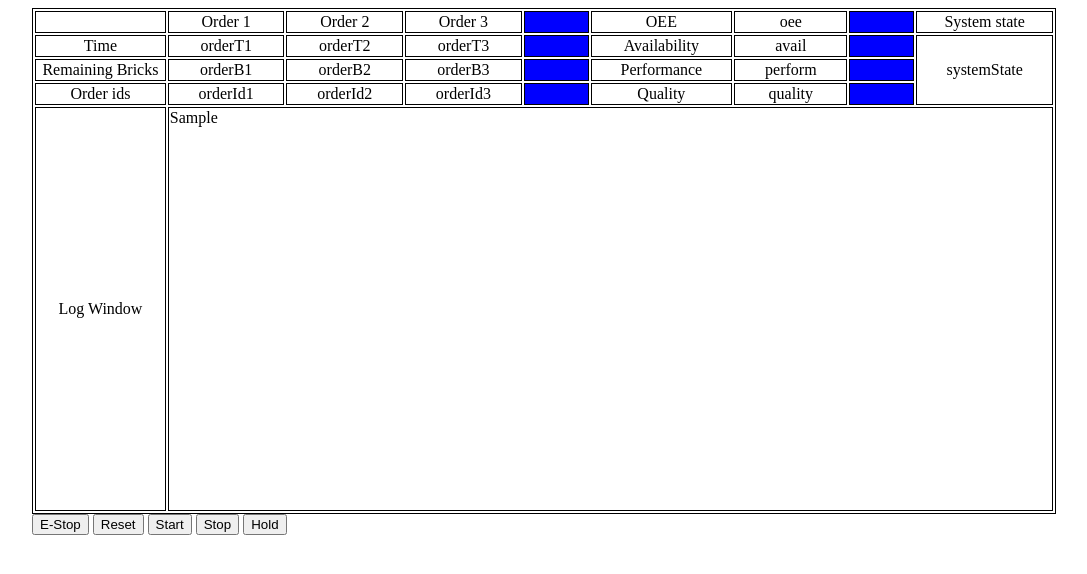
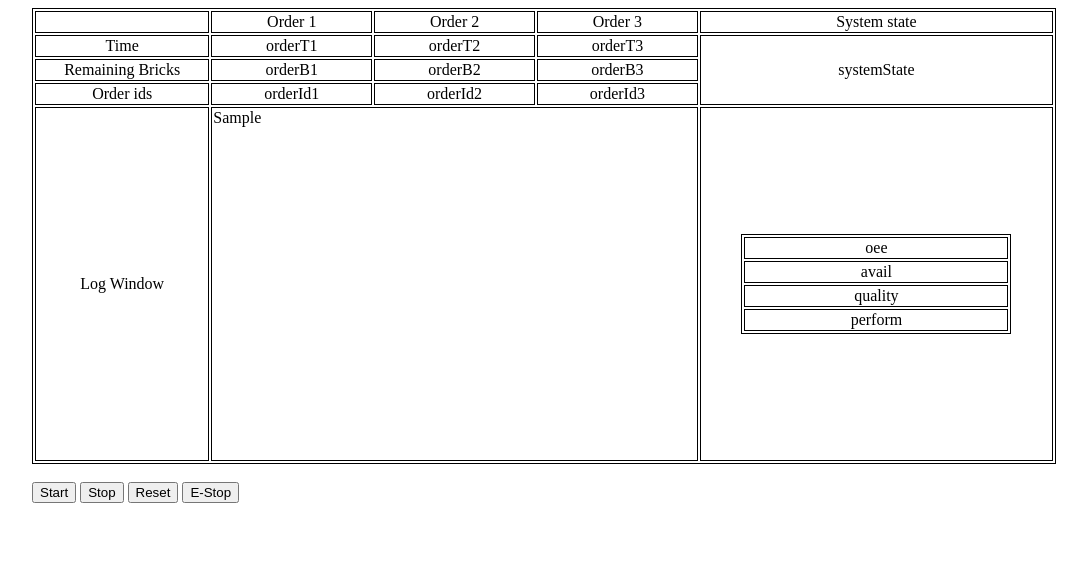
Before and after one commit to RSDgroup4/BrixPicker, a plain HTML site: page GUI/index.html in a window 1280 px wide. Shown: the whole page, without its empty margins (96-1183 px from the left). Drawn offline with Linux system fonts and the light colour scheme.

Commit message:
newest GUI

```diff
--- a/GUI/index.html
+++ b/GUI/index.html
@@ -11,12 +11,8 @@
     var ros;
     var rosLog = "";
     window.onload=function(){
-
-
     setTimeout(function(){
-
     ros = new ROS('ws://192.168.10.164:9090');
-
     var listenerOee = new ros.Topic({
 	name        :'/oee',
 	messageType :'bpMsgs/oee_data'
@@ -46,10 +42,10 @@
 
     //Callback functions.
     function OeeCallback(message){
-        document.getElementById("oee").innerHTML = message.oee.toFixed(2);
-        document.getElementById("avail").innerHTML = message.availability.toFixed(2);
-        document.getElementById("perform").innerHTML = message.performance.toFixed(2);
-        document.getElementById("quality").innerHTML = message.quality.toFixed(2);
+        document.getElementById("oee").innerHTML = "OEE:"+ message.oee.toFixed(2);
+        document.getElementById("avail").innerHTML = "Availability:"+ message.availability.toFixed(2);
+        document.getElementById("perform").innerHTML = "Performance:"+ message.performance.toFixed(2);
+        document.getElementById("quality").innerHTML = "Quality:" +message.quality.toFixed(2);
     }
 
     function OrderDataCallback(message){
@@ -127,7 +123,7 @@
 
     function LogCallback(message){
         //alert(message);
-        rosLog = message.data + "<br/>"+ rosLog;
+        rosLog = "- " + message.data + "<br/>"+ rosLog;
         document.getElementById("log").innerHTML = rosLog;
         //document.getElementById("log").innerHTML =   message.data + "<br/>"
     }
@@ -201,10 +197,6 @@
             <td>Order 1</td>
             <td>Order 2</td>
             <td>Order 3</td>
-            <td style="background-color: blue;"></td>
-            <td>OEE</td>
-            <td id="oee">oee</td>
-            <td style="background-color: blue;"></td>
             <td>System state</td>
         </tr>
         <tr>
@@ -212,10 +204,6 @@
             <td id="orderT1">orderT1</td>
             <td id="orderT2">orderT2</td>
             <td id="orderT3">orderT3</td>
-            <td style="background-color: blue;"></td>
-            <td>Availability</td>
-            <td id="avail">avail</td>
-            <td style="background-color: blue;"></td>
             <td rowspan="3" id="systemState">systemState</td>
         </tr>
         <tr>
@@ -223,34 +211,33 @@
             <td id="orderB1">orderB1</td>
             <td id="orderB2">orderB2</td>
             <td id="orderB3">orderB3</td>
-            <td style="background-color: blue;"></td>
-            <td>Performance</td>
-            <td id="perform">perform</td>
-            <td style="background-color: blue;"></td>
         </tr>
         <tr>
             <td id="orderId">Order ids</td>
             <td id="orderId1">orderId1</td>
             <td id="orderId2">orderId2</td>
             <td id="orderId3">orderId3</td>
-            <td style="background-color: blue;"></td>
-            <td>Quality</td>
-            <td id="quality">quality</td>
-            <td style="background-color: blue;"></td>
         </tr>
+
         <tr>
             <td>Log Window</td>
-            <td colspan="8"><div id="log" style="height:400px; overflow:auto; text-align: left;">Sample</div></td>
+            <td colspan="3"><div id="log" style="height:350px; overflow:auto; text-align: left;font-size:16px;">Sample</div>
+</td>
+<td> <table style="width: 270px;margin-left:auto;margin-right:auto;padding:0px;"> <tr> <td  id="oee">oee</td> </tr>
+       <tr> <td id="avail">avail</td> </tr>
+        <tr>  <td id="quality">quality</td> </tr>
+         <tr> <td id="perform">perform</td> </tr> </table></td>
+
         </tr>
     </table>
 </div>
+<br/>
 <form>
-<div id="buttons">
-<input type="button"  id="Estop" onclick="return PublishRosMessage(20)" value="E-Stop" />
-<input type="button" id="Reset" onclick="return PublishRosMessage(21)" value="Reset"/>
-<input type="button" id="Start" onclick="return PublishRosMessage(22)" value="Start"/>
-<input type="button" id="Stop" onclick="return PublishRosMessage(23)" value="Stop"/>
-<input type="button" id="Hold" onclick="return PublishRosMessage(24)" value="Hold"/>
+<div>
+<input type="button" class="css3button" id="Start" onclick="return PublishRosMessage(22)" value="Start"/>
+<input type="button" class="css3button" id="Stop" onclick="return PublishRosMessage(23)" value="Stop"/>
+<input type="button" class="css3button" id="Reset" onclick="return PublishRosMessage(21)" value="Reset"/>
+<input type="button" class="css3button"  id="Estop" onclick="return PublishRosMessage(20)" value="E-Stop" />
 </div>
 </form>
 <!--
```
Lines whose indentation alone changed are shown as unchanged.
